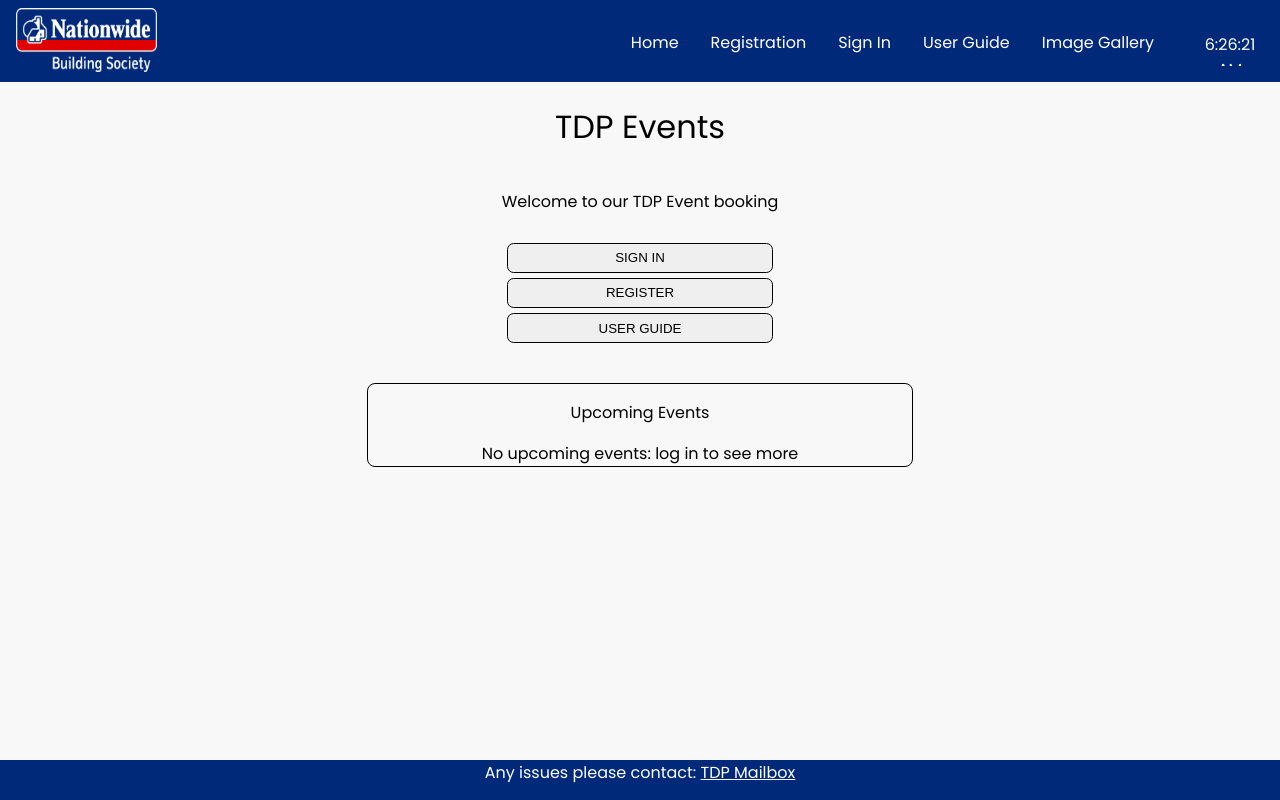
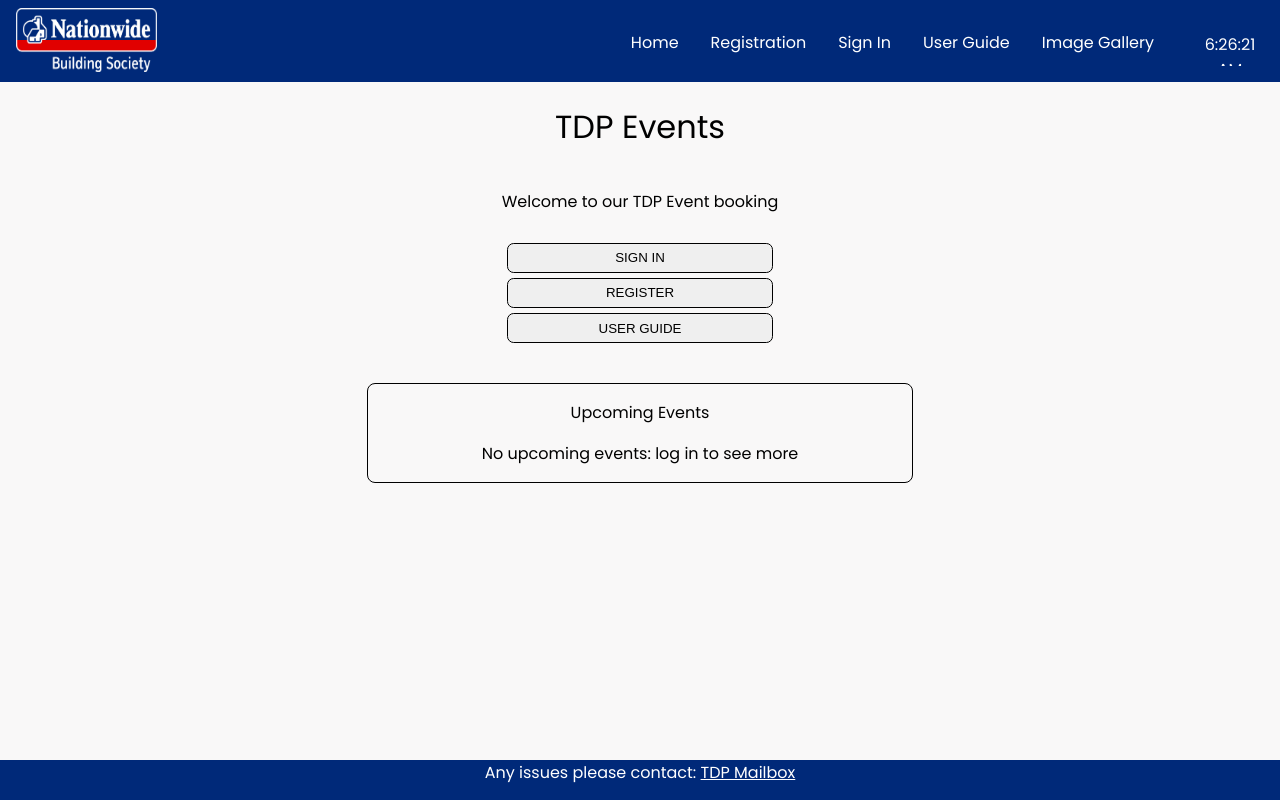
Before and after one commit to paramount197/TestDeploy, a React (Create React App) app: page / in a window 1280 px wide. Built offline with nearby package versions, Linux system fonts and the light colour scheme; no server answers.

Commit message:
halfwayDone

```diff
--- a/src/App.js
+++ b/src/App.js
@@ -26,7 +26,15 @@ class App extends React.Component {
     });
   }
 
+  eventDateAsc(eventDateA, eventDateB) {
+    return (eventDateA > eventDateB) ? 1 : -1;
+  }
+
   render() {
+    console.log("--------");
+    console.log(this.state.events[1]);
+    console.log("--------");
+    console.log(this.state.events)
     return (
       <>
         <Header header="TDP Events" />
@@ -49,8 +57,8 @@ class App extends React.Component {
             {this.state.events.length > 0 ? (
               <Events eventsDetail={this.state.events} />
             ) : (
-              "No upcoming events: log in to see more"
-            )}
+                <p>No upcoming events: log in to see more</p>
+              )}
           </div>
         </div>
       </>
```
